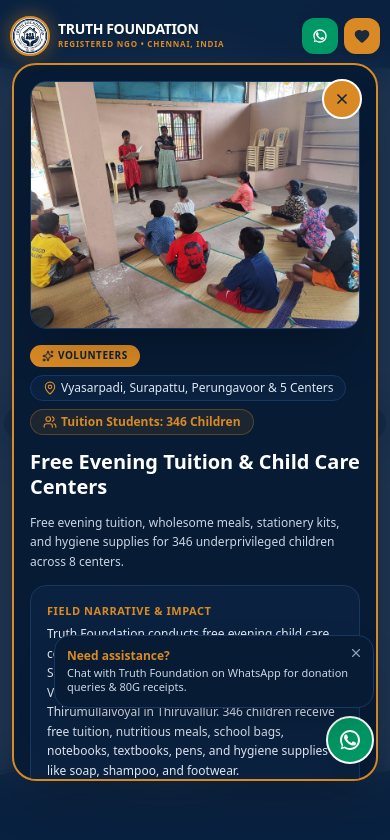
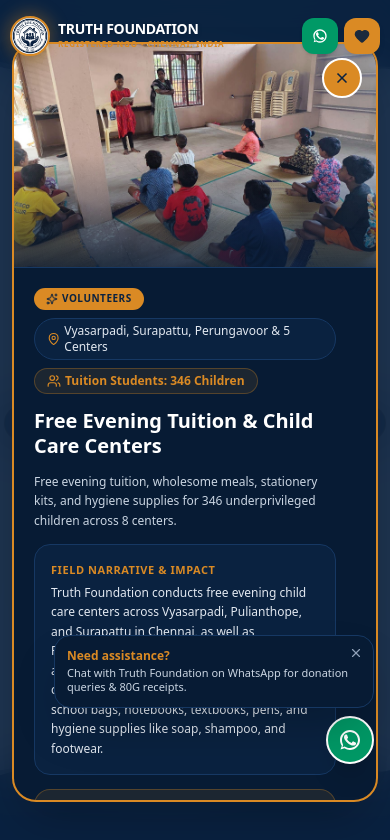
Before and after one commit to zavyxinfotech/Truth_Foundation_Landing_Page, a React (Vite) app: page / in a window 390 px wide. Both pictures are taken after a click on the element 195 px from the left and 2328 px from the top of the page. Shown: the part 1906-2746 px from the top of the page. Built offline with nearby package versions, Linux system fonts and the light colour scheme.

Commit message:
Redesign GallerySection story modal to horizontal 2-column landscape layout on desktop and single-column vertical layout on mobile, ensuring 100% viewport alignment and prominent close button

```diff
--- a/src/components/GallerySection.tsx
+++ b/src/components/GallerySection.tsx
@@ -293,30 +293,35 @@
                 exit={{ scale: 0.88, opacity: 0, y: 24 }}
                 transition={{ type: 'spring', damping: 26, stiffness: 300 }}
                 onClick={(e) => e.stopPropagation()}
-                className="bg-[#071b34] text-white border-2 border-[#da8a24] rounded-3xl max-w-2xl sm:max-w-3xl w-full overflow-hidden shadow-2xl relative flex flex-col max-h-[85vh] my-auto"
+                className="bg-[#071b34] text-white border-2 border-[#da8a24] rounded-3xl max-w-2xl sm:max-w-3xl lg:max-w-5xl w-full overflow-hidden shadow-2xl relative max-h-[90vh] lg:max-h-[82vh] my-auto"
               >
-                {/* High-visibility Prominent Close button */}
+                {/* Prominent Close button — Always visible at top-right */}
                 <button
                   onClick={() => setIsModalOpen(false)}
-                  className="absolute top-3.5 right-3.5 sm:top-4 sm:right-4 z-40 bg-[#da8a24] text-[#0a2240] hover:bg-rose-600 hover:text-white p-2.5 sm:p-3 rounded-full border-2 border-white shadow-2xl transition-all transform hover:scale-110 active:scale-95 cursor-pointer flex items-center justify-center"
+                  className="absolute top-3.5 right-3.5 sm:top-4 sm:right-4 z-50 bg-[#da8a24] text-[#0a2240] hover:bg-rose-600 hover:text-white p-2.5 sm:p-3 rounded-full border-2 border-white shadow-2xl transition-all transform hover:scale-110 active:scale-95 cursor-pointer flex items-center justify-center"
                   aria-label="Close modal"
                 >
                   <X className="w-4 h-4 sm:w-5 sm:h-5 stroke-[2.5]" />
                 </button>
 
-                <div className="overflow-y-auto max-h-[85vh] p-4 sm:p-7 space-y-4">
-                  {/* Full image */}
-                  <div className="relative rounded-2xl overflow-hidden border border-[#163863] shadow-2xl flex items-center justify-center min-h-[180px] max-h-[44vh] w-full bg-[#0a2240]">
+                {/* Modal Inner Shell: 2-Column Grid on Desktop (Horizontal), Single Column on Mobile (Vertical) */}
+                <div className="grid grid-cols-1 lg:grid-cols-12 max-h-[90vh] lg:max-h-[82vh] overflow-y-auto lg:overflow-visible">
+
+                  {/* Left Column (Desktop 5 cols): Full-Height Field Image */}
+                  <div className="lg:col-span-5 relative w-full h-56 sm:h-72 lg:h-full min-h-[220px] lg:min-h-[460px] bg-[#0a2240] overflow-hidden border-b lg:border-b-0 lg:border-r border-[#163863]">
                     <img
                       src={activeItem.imageUrl}
                       alt={activeItem.title}
                       loading="lazy"
                       decoding="async"
-                      className="w-full max-h-[42vh] object-contain rounded-xl"
+                      className="w-full h-full object-cover"
                       referrerPolicy="no-referrer"
                     />
+                    <div className="absolute inset-0 bg-gradient-to-t from-[#071b34]/80 via-transparent to-transparent lg:hidden" />
                   </div>
 
+                  {/* Right Column (Desktop 7 cols): Story Content & Narrative */}
+                  <div className="lg:col-span-7 p-5 sm:p-7 lg:p-8 space-y-4 overflow-y-auto max-h-[90vh] lg:max-h-[82vh] flex flex-col justify-between pr-10 sm:pr-12 lg:pr-14">
                     <div className="space-y-3.5">
                       {/* Badges row */}
                       <div className="flex flex-wrap items-center gap-2 text-xs">
@@ -351,21 +356,23 @@
                           <p className="text-xs italic text-amber-200">{activeItem.quote}</p>
                         </div>
                       )}
+                    </div>
 
-                    <div className="pt-3 border-t border-[#163863]">
+                    <div className="pt-4 border-t border-[#163863]">
                       <button
                         onClick={() => {
                           pixelTracker.trackDonateClick(500, `Gallery: ${activeItem.title}`);
                           setIsModalOpen(false);
                           if (onOpenDonateModal) onOpenDonateModal(500);
                         }}
-                        className="w-full bg-[#da8a24] hover:bg-[#c77a1e] text-[#0a2240] font-black px-6 py-3.5 rounded-2xl shadow-xl transition flex items-center justify-center gap-2 cursor-pointer text-xs sm:text-sm uppercase tracking-wider"
+                        className="w-full bg-[#da8a24] hover:bg-[#c77a1e] text-[#0a2240] font-black px-6 py-3.5 rounded-2xl shadow-xl transition flex items-center justify-center gap-2 cursor-pointer text-xs sm:text-sm uppercase tracking-wider transform hover:scale-[1.01] active:scale-98"
                       >
                         <Heart className="w-4 h-4 fill-[#0a2240] animate-pulse" />
                         <span>Sponsor Meals for This Drive (₹500)</span>
                       </button>
                     </div>
                   </div>
+
                 </div>
               </motion.div>
             </motion.div>
```
Lines whose indentation alone changed are shown as unchanged.
